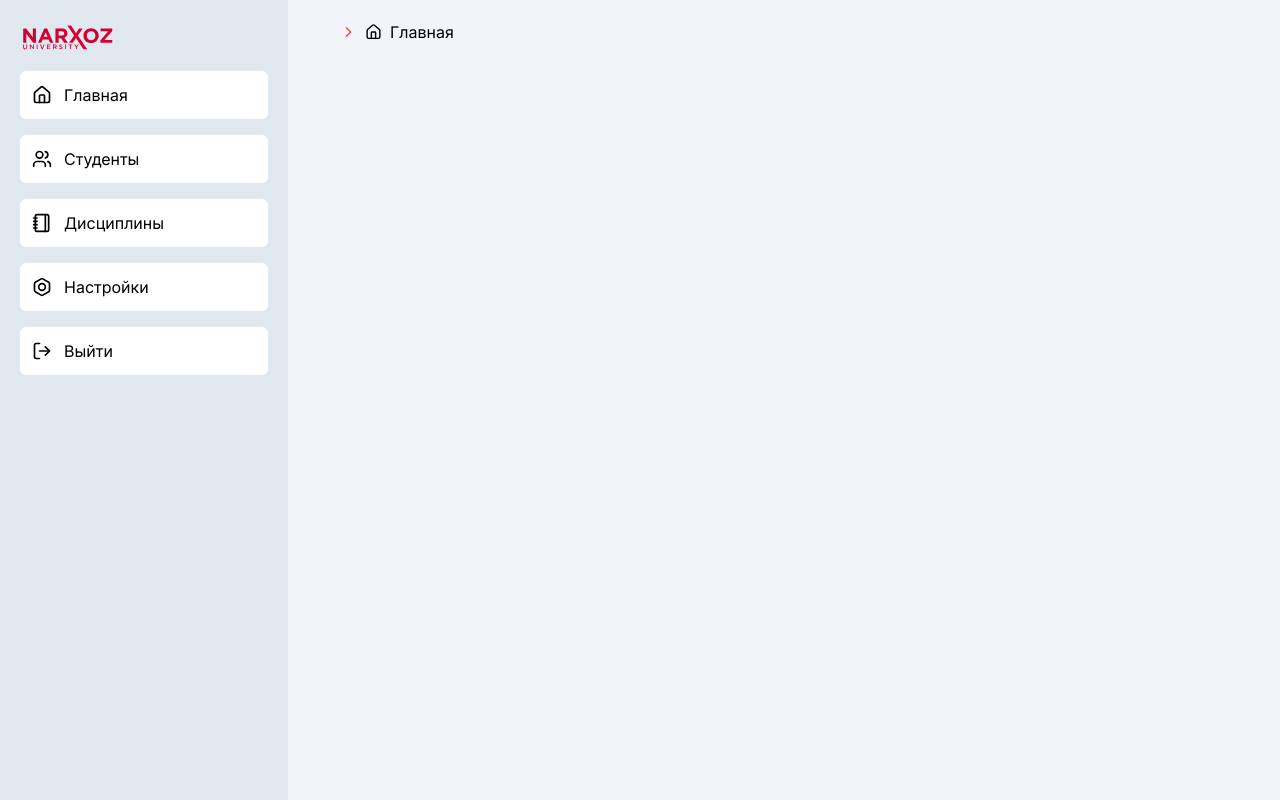
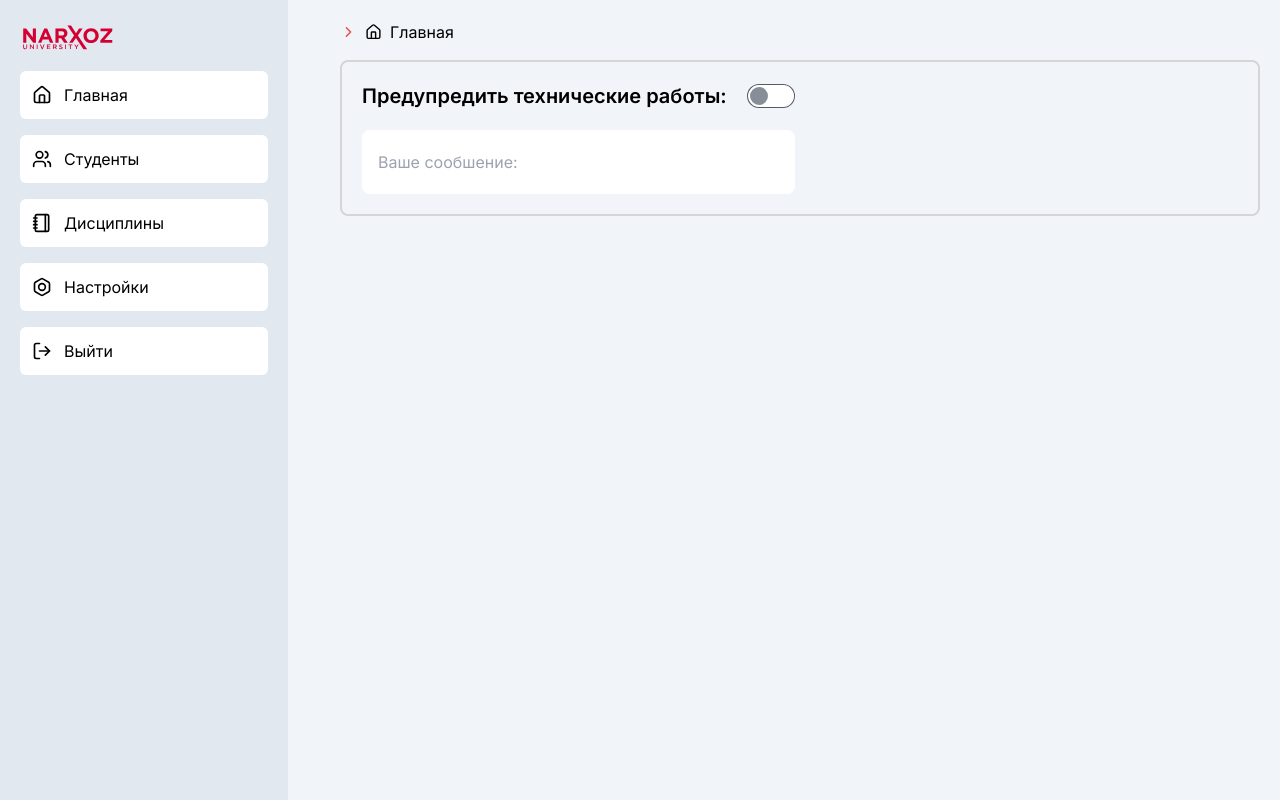
Before and after one commit to defiveninth/admin-nxsport, a Next.js app: page /admin in a window 1280 px wide. Built offline with nearby package versions, Linux system fonts and the light colour scheme.

Commit message:
form form ready

```diff
--- a/app/admin/page.tsx
+++ b/app/admin/page.tsx
@@ -2,8 +2,11 @@ import { FC } from 'react'
 import { Home } from 'lucide-react'
 import Link from 'next/link'
 
+import NavArrow from '@/components/navArrow'
+
 import S from '@/styles/navBar.module.css'
-import NavArrow from '@/components/navArrow'
+import S1 from '@/styles/main.module.css'
+import TechWork from '@/components/techWork'
 
 const MainPage: FC = () => {
 	return (
@@ -15,6 +18,9 @@ const MainPage: FC = () => {
 					<span>Главная</span>
 				</Link>
 			</div>
+			<section className={S1.techWork}>
+				<TechWork />
+			</section>
 		</>
 	)
 }
--- a/components/auth-form.tsx
+++ b/components/auth-form.tsx
@@ -1,6 +1,6 @@
 'use client'
 
-import { FC, useId, useState } from 'react'
+import { FC, useId, useState, ChangeEvent } from 'react'
 
 import FormInput from './formInput'
 
@@ -10,7 +10,7 @@ import S from '@/styles/authForm.module.css'
 
 const AuthForm: FC = () => {
 	const [formData, setFormData] = useState<IFormData>({
-		login: '',
+		username: '',
 		password: '',
 		error: undefined,
 		loading: false,
@@ -19,10 +19,79 @@ const AuthForm: FC = () => {
 	const userNameId: string = useId()
 	const passwordId: string = useId()
 
+	const handleInputChange = (e: ChangeEvent<HTMLInputElement>) => {
+		const { name, value } = e.target
+		setFormData({
+			...formData,
+			[name]: value,
+		})
+	}
+
+	const Submit = async (e: React.FormEvent<HTMLFormElement>) => {
+		e.preventDefault()
+		try {
+			setFormData({ ...formData, loading: true })
+			const response = await fetch('http://91.147.92.79:5000/api/admin/login', {
+				method: 'POST',
+				headers: {
+					'Content-Type': 'application/json',
+				},
+				body: JSON.stringify(formData),
+			})
+			if (!response.ok) {
+				throw new Error('Failed to authenticate')
+			}
+			console.log('Authentication successful')
+		} catch (error) {
+			console.error('Authentication failed:', error)
+			setFormData({
+				...formData,
+				error: 'Authentication failed',
+				loading: false,
+			})
+		}
+	}
+
 	return (
-		<form className={S.form}>
-			<FormInput S={S} I={userNameId} L='Юзернэйм' T='text' />
-			<FormInput S={S} I={passwordId} L='Пароль' T='password' />
+		<form className={S.form} onSubmit={Submit}>
+			<FormInput
+				S={S}
+				I={userNameId}
+				L='Юзернэйм'
+				T='text'
+				V={formData.username}
+				O={handleInputChange}
+				N='username'
+			/>
+			<FormInput
+				S={S}
+				I={passwordId}
+				L='Пароль'
+				T='password'
+				V={formData.password}
+				O={handleInputChange}
+				N='password'
+			/>
+			{formData.error && (
+				<>
+					<div role='alert' className='alert alert-warning'>
+						<svg
+							xmlns='http://www.w3.org/2000/svg'
+							className='stroke-current shrink-0 h-6 w-6'
+							fill='none'
+							viewBox='0 0 24 24'
+						>
+							<path
+								strokeLinecap='round'
+								strokeLinejoin='round'
+								strokeWidth='2'
+								d='M10 14l2-2m0 0l2-2m-2 2l-2-2m2 2l2 2m7-2a9 9 0 11-18 0 9 9 0 0118 0z'
+							/>
+						</svg>
+						<span>{formData.error}</span>
+					</div>
+				</>
+			)}
 			<button className={'btn btn-outline btn-error'}>
 				{formData.loading ? (
 					<span className={S.formLoading}></span>
--- a/components/formInput.tsx
+++ b/components/formInput.tsx
@@ -1,6 +1,6 @@
 import InputProps from '@/types/inputProps'
 
-const FormInput = ({ L, S, I, T } : InputProps) => {
+const FormInput = ({ L, S, I, T, V, O, N } : InputProps) => {
 	return (
 		<div className={S.wrapper}>
 			<label htmlFor={I} className={S.formLabel}>{L}:</label>
@@ -11,7 +11,13 @@ const FormInput = ({ L, S, I, T } : InputProps) => {
 				id={I}
 				type={T}
 				placeholder={L}
+				value={V}
+				onChange={O}
+				name={N}
 			/>
+			{
+
+			}
 			<div className={S.inputBottom} />
 		</div>
 	)
--- /dev/null
+++ b/components/techWork.tsx
@@ -0,0 +1,58 @@
+'use client'
+
+import { FC, useState, ChangeEvent } from 'react'
+import IData from '@/types/techProps'
+import S1 from '@/styles/main.module.css'
+
+const TechWork: FC = () => {
+	const [formData, setFormData] = useState<IData>({
+		techWorks: false,
+		message: '',
+	})
+
+	const handleCheckboxClick = () => {
+		setFormData({
+			...formData,
+			techWorks: !formData.techWorks,
+		})
+	}
+
+	const handleInputChange = (e: ChangeEvent<HTMLInputElement>) => {
+		const { name, value } = e.target
+		setFormData({
+			...formData,
+			[name]: value,
+		})
+	}
+
+	return (
+		<form>
+			<div className={S1.line}>
+				<h2>Предупредить технические работы:</h2>
+				<input
+					type='checkbox'
+					className='toggle toggle-error'
+					checked={formData.techWorks}
+					onClick={handleCheckboxClick}
+				/>
+			</div>
+			<input
+				name='message'
+				disabled={formData.techWorks}
+				id=''
+				className={`w-full px-4 h-16 mt-5 outline-none border-none rounded-lg ${
+					!formData.techWorks ? 'bg-white' : 'bg-slate-500'
+				}`}
+				onChange={handleInputChange}
+				value={formData.message}
+				placeholder={
+					formData.techWorks
+						? 'Технические работы отключено'
+						: 'Ваше сообшение:'
+				}
+			/>
+		</form>
+	)
+}
+
+export default TechWork
--- /dev/null
+++ b/styles/main.module.css
@@ -0,0 +1,16 @@
+.techWork {
+	@apply flex p-5 rounded-lg;
+	border: solid 2px rgb(213, 213, 213);
+}
+
+.techWork h2 {
+	@apply text-xl font-semibold;
+}
+
+.line {
+	@apply flex items-center gap-5;
+}
+
+.formMessage {
+	@apply w-full p-5 rounded-lg;
+}
--- a/styles/nv.module.css
+++ b/styles/nv.module.css
@@ -7,5 +7,5 @@
 }
 
 .main {
-	@apply ml-80  min-h-screen p-5;
+	@apply ml-80  min-h-screen p-5 flex flex-col gap-4;
 }
--- a/types/authFormData.ts
+++ b/types/authFormData.ts
@@ -1,5 +1,5 @@
 interface IFormData {
-	login: string | undefined,
+	username: string | undefined,
 	password: string | undefined,
 	error: string | undefined,
 	loading: boolean
--- /dev/null
+++ b/types/techProps.ts
@@ -0,0 +1,6 @@
+interface IData {
+	techWorks: boolean
+	message: string | undefined
+}
+
+export default IData
```
Also changed, not shown: types/inputProps.ts (+8 -3 lines).
